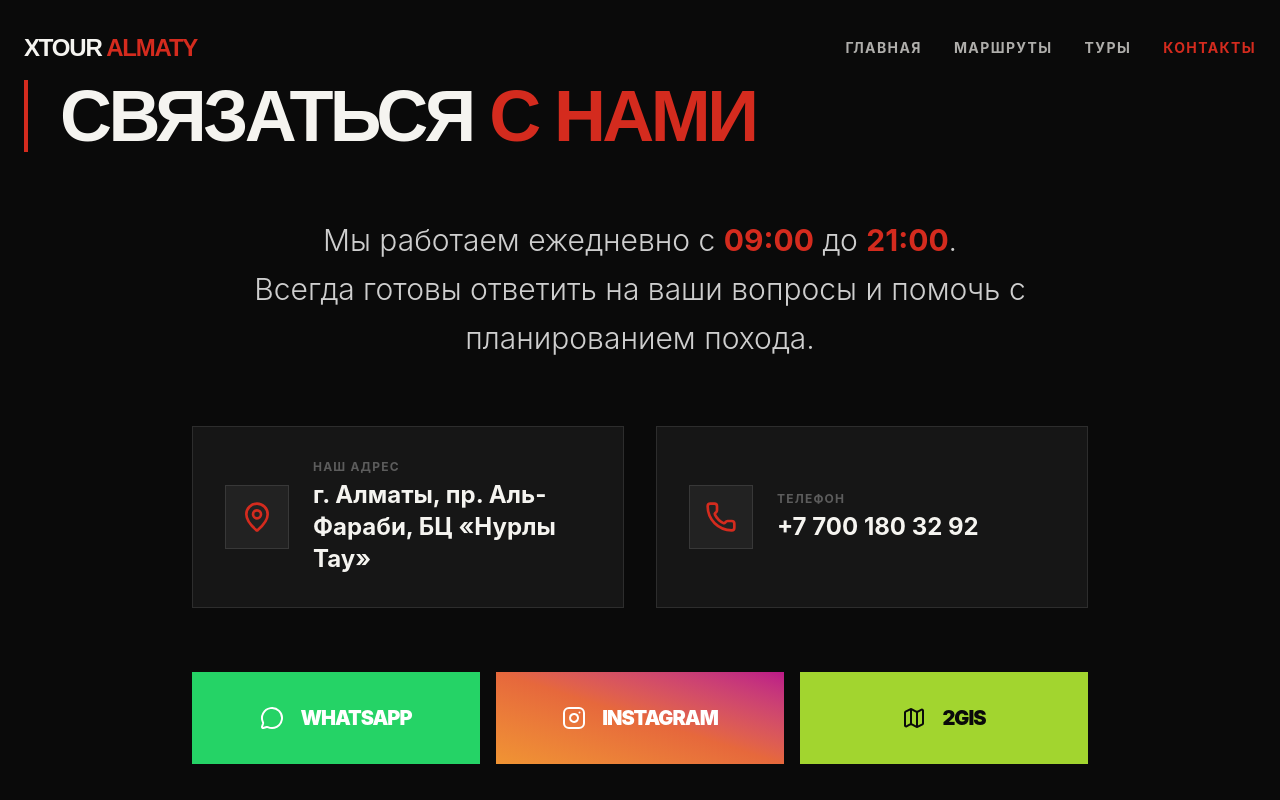
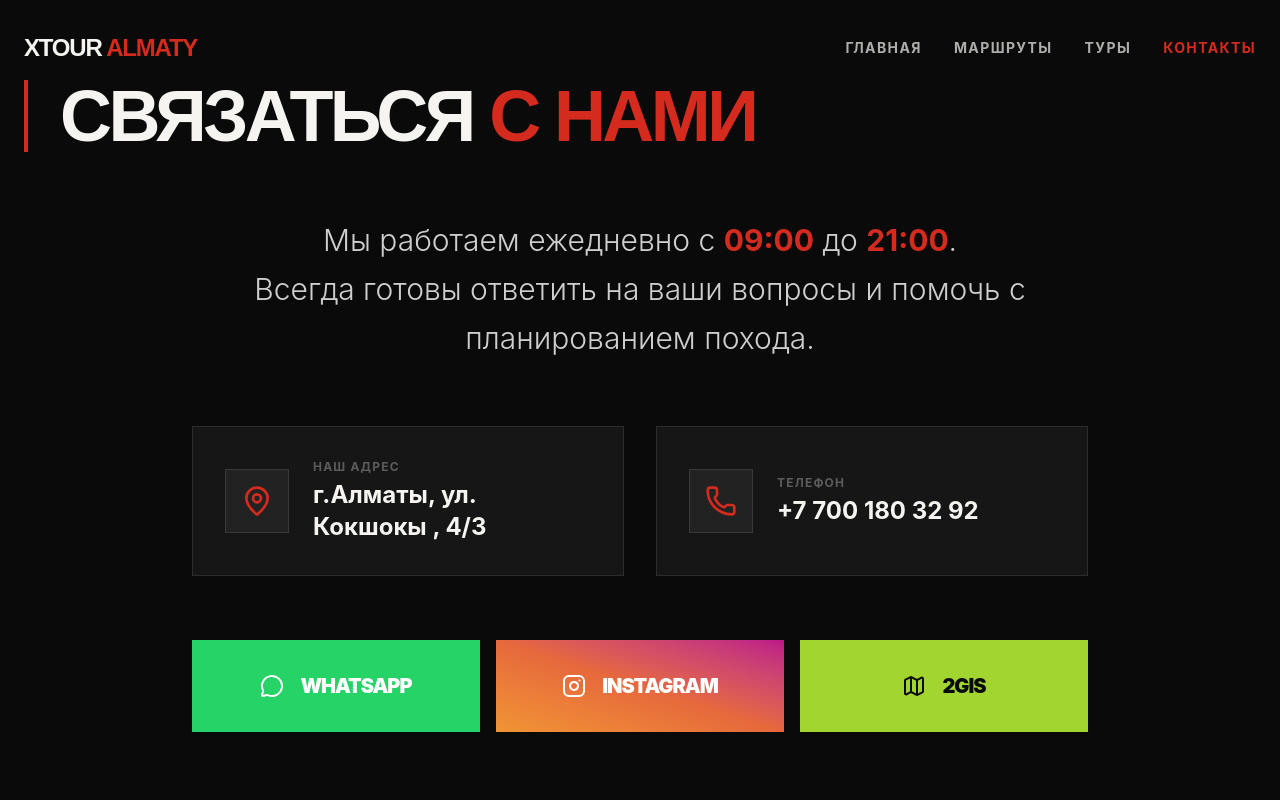
Before and after one commit to nik1zxc/my-first-lab, a React (Vite) app: page / in a window 1280 px wide. Both pictures are taken after a click on the button "КОНТАКТЫ". Shown: the part 800-1600 px from the top of the page. Built offline with nearby package versions, Linux system fonts and the light colour scheme.

Commit message:
Update address in App component

```diff
--- a/src/App.tsx
+++ b/src/App.tsx
@@ -402,7 +402,7 @@
                         </div>
                         <div>
                           <h4 className="text-xs uppercase tracking-widest text-white/30 font-bold mb-1">Наш адрес</h4>
-                          <p className="text-xl md:text-2xl font-bold">г. Алматы, пр. Аль-Фараби, БЦ «Нурлы Тау»</p>
+                          <p className="text-xl md:text-2xl font-bold">г.Алматы, ул. Кокшокы , 4/3</p>
                         </div>
                       </div>
 
```
